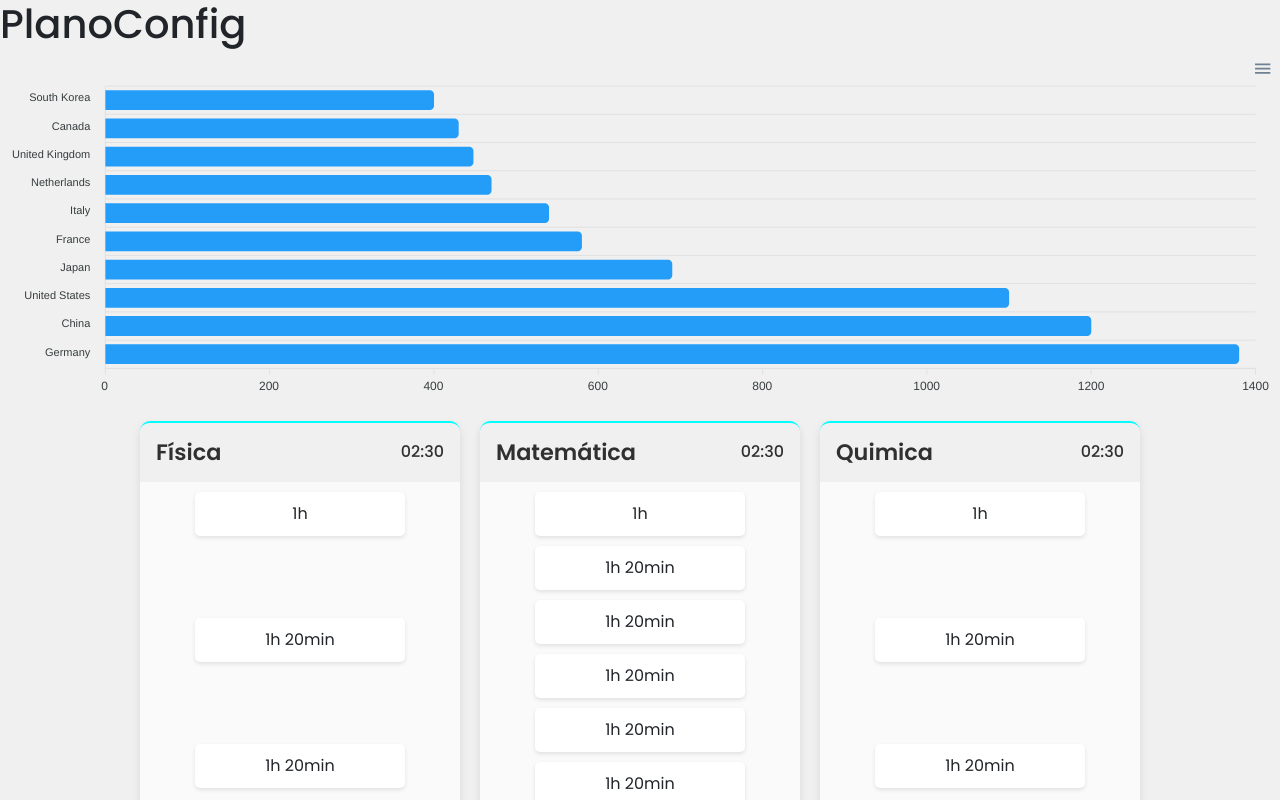
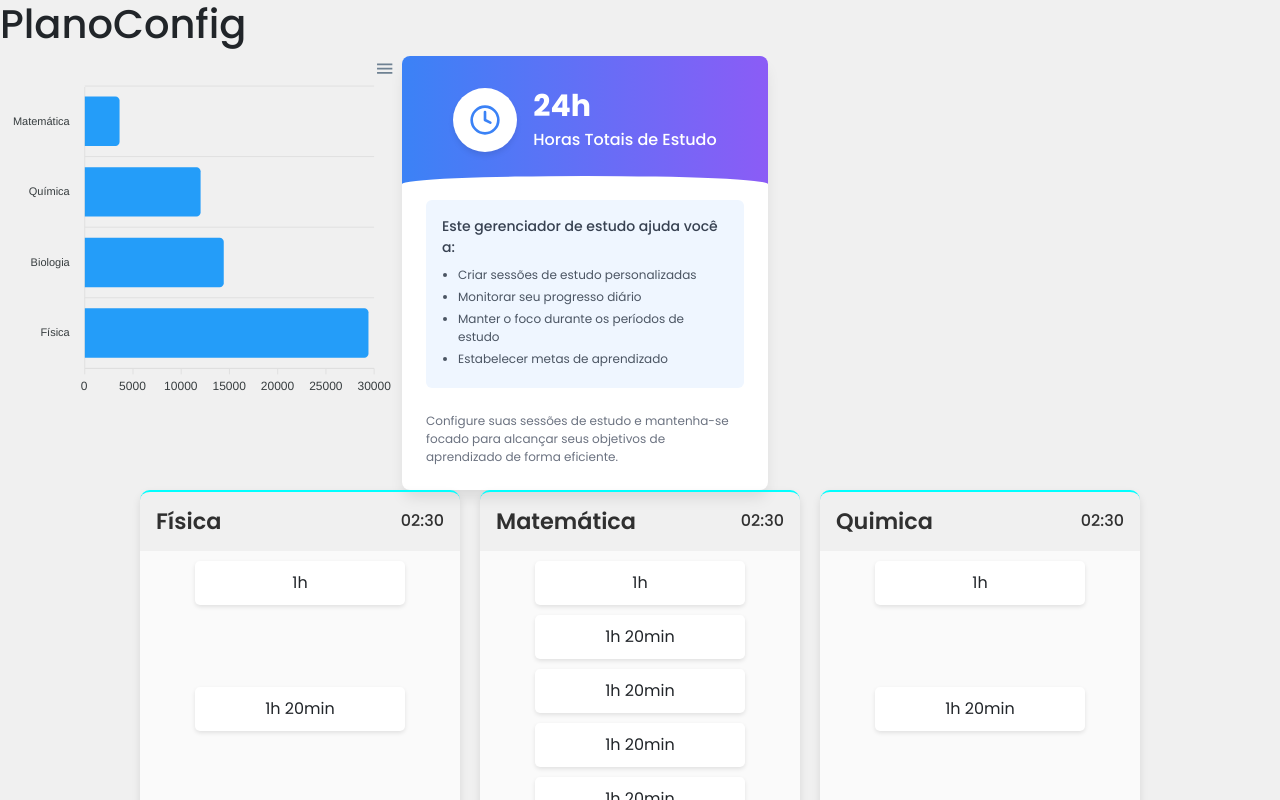
Before and after one commit to FreitassPedro/Immersion, a React (Vite) app in the folder frontend/: page /plano in a window 1280 px wide. Shown: the top 800 px of the page. Built offline with nearby package versions, Linux system fonts and the light colour scheme.

Commit message:
feat: Resume Card

```diff
--- a/frontend/src/components/PlanoGraph/index.tsx
+++ b/frontend/src/components/PlanoGraph/index.tsx
@@ -3,13 +3,16 @@ import { useState } from "react";
 import ReactApexChart from "react-apexcharts";
 import { planoElements } from "../../data/planoElements";
 
-const convertTimeToSeconds = (time: string): number => {
+const convertStringToSeconds = (time: string): number => {
     const [hours, minutes] = time.split(":").map(Number);
     return hours * 3600 + minutes * 60;
 };
 
 export const PlanoGraph = () => {
+    const [dadosTabela, setDadosTabela] = useState(planoElements);
 
+    const labels = dadosTabela.map(item => item.materia);
+    const series = dadosTabela.map(item => item.sessoes.map(sessao => convertStringToSeconds(sessao.tempo)).reduce((acc, curr) => acc + curr, 0));
     const options: ApexOptions = {
         chart: {
             type: 'bar',
@@ -26,23 +29,21 @@ export const PlanoGraph = () => {
             enabled: false
         },
         xaxis: {
-            categories: ['South Korea', 'Canada', 'United Kingdom', 'Netherlands', 'Italy', 'France', 'Japan',
-                'United States', 'China', 'Germany'
-            ],
+            categories: labels,
         },
 
-        series: [{
-            data: [400, 430, 448, 470, 540, 580, 690, 1100, 1200, 1380]
-        }],
+        series: series,
     };
 
 
     return (
-        <ReactApexChart
-            options={options}
-            series={options.series}
-            type='bar'
-            height={350}
-        />
+        <div style={{ width: '100%' }}>
+            <ReactApexChart
+                options={options}
+                series={[{ data: series }]}
+                type='bar'
+                height={350}
+            />
+        </div>
     );
 };
--- a/frontend/src/pages/Plano/index.tsx
+++ b/frontend/src/pages/Plano/index.tsx
@@ -6,12 +6,68 @@ export const Plano = () => {
     return (
         <div>
             <h1>PlanoConfig</h1>
-            <PlanoGraph />
+            <div className={styles["graph-container"]}>
+                <PlanoGraph />
+                <div className={styles["card"]}>
+                    {/* Design da parte superior */}
+                    <div className={styles["header-container"]}>
+                        <div className={styles["header-gradient"]}>
+                            <div className={styles["content-wrapper"]}>
+                                <div className={styles["icon-container"]}>
+                                    <svg
+                                        className={styles["clock-icon"]}
+                                        xmlns="http://www.w3.org/2000/svg"
+                                        width="32"
+                                        height="32"
+                                        viewBox="0 0 24 24"
+                                        fill="none"
+                                        stroke="currentColor"
+                                        strokeWidth="2"
+                                        strokeLinecap="round"
+                                        strokeLinejoin="round"
+                                    >
+                                        <circle cx="12" cy="12" r="10"></circle>
+                                        <polyline points="12 6 12 12 16 14"></polyline>
+                                    </svg>
+                                </div>
+                                <div className={styles["time-container"]}>
+                                    <h2 className={styles["hours-text"]}>24h</h2>
+                                    <p className={styles["subtitle-text"]}>Horas Totais de Estudo</p>
+                                </div>
+                            </div>
+                        </div>
+                        {/* Detalhe decorativo */}
+                        <div className={styles["wave-decoration"]}></div>
+                    </div>
+
+                    {/* Conteúdo */}
+                    <div className={styles["content-section"]}>
+                        <div className={styles["info-box"]}>
+                            <p className={styles["info-title"]}>
+                                Este gerenciador de estudo ajuda você a:
+                            </p>
+                            <ul className={styles["feature-list"]}>
+                                <li>Criar sessões de estudo personalizadas</li>
+                                <li>Monitorar seu progresso diário</li>
+                                <li>Manter o foco durante os períodos de estudo</li>
+                                <li>Estabelecer metas de aprendizado</li>
+                            </ul>
+                        </div>
+
+                        <div className={styles["footer-section"]}>
+                            <p className={styles["footer-text"]}>
+                                Configure suas sessões de estudo e mantenha-se focado para alcançar seus objetivos de aprendizado de forma eficiente.
+                            </p>
+                        </div>
+                    </div>
+                </div>
+
+            </div>
             <div className={styles.container}>
 
                 <div className={styles["cards-group"]}>
                     <div className={styles["subject-card"]}>
-                    <div className={styles["subject-header"]}>
+                        <div className={styles["subject-header"]}>
                             <h2>Física</h2>
                             <div className={styles["subject-header-hour"]}>
                                 <i className="fa-light fa-clock" />
@@ -26,7 +82,7 @@ export const Plano = () => {
                     </div>
 
                     <div className={styles["subject-card"]}>
-                    <div className={styles["subject-header"]}>
+                        <div className={styles["subject-header"]}>
                             <h2>Matemática</h2>
                             <div className={styles["subject-header-hour"]}>
                                 <i className="fa-light fa-clock" />
--- a/frontend/src/pages/Plano/styles.module.css
+++ b/frontend/src/pages/Plano/styles.module.css
@@ -6,6 +6,10 @@
     min-height: 100vh;
 }
 
+.graph-container {
+    display: flex;
+    width: 60%;
+}
 .cards-group {
     display: flex;
     gap: 20px;
@@ -14,6 +18,112 @@
     max-width: calc(3 * (20rem + 20px)); /* Limita a largura a 3 cards + gaps */
 
 }
+
+.card {
+    background-color: white;
+    box-shadow: 0 10px 15px -3px rgba(0, 0, 0, 0.1);
+    border-radius: 0.5rem;
+    overflow: hidden;
+    max-width: 24rem;
+    margin: 0 auto;
+  }
+
+  .header-container {
+    position: relative;
+  }
+
+  .header-gradient {
+    background: linear-gradient(to right, #3b82f6, #8b5cf6);
+    padding: 2rem;
+  }
+
+  .content-wrapper {
+    display: flex;
+    align-items: center;
+    justify-content: center;
+  }
+
+  .icon-container {
+    background-color: white;
+    border-radius: 50%;
+    padding: 1rem;
+    box-shadow: 0 4px 6px -1px rgba(0, 0, 0, 0.1);
+    margin-right: 1rem;
+  }
+
+  .clock-icon {
+    color: #3b82f6;
+  }
+
+  .time-container {
+    display: flex;
+    flex-direction: column;
+  }
+
+  .hours-text {
+    font-size: 1.875rem;
+    font-weight: 700;
+    color: white;
+    margin: 0;
+  }
+
+  .subtitle-text {
+    color: white;
+    font-weight: 500;
+    margin: 0.25rem 0 0 0;
+  }
+
+  .wave-decoration {
+    position: absolute;
+    height: 1rem;
+    width: 100%;
+    background-color: white;
+    border-top-left-radius: 100%;
+    border-top-right-radius: 100%;
+    bottom: -0.5rem;
+  }
+
+  .content-section {
+    padding: 1.5rem;
+    padding-top: 1rem;
+  }
+
+  .info-box {
+    background-color: #eff6ff;
+    padding: 1rem;
+    border-radius: 0.375rem;
+  }
+
+  .info-title {
+    font-size: 0.875rem;
+    color: #374151;
+    font-weight: 500;
+    margin-bottom: 0.5rem;
+  }
+
+  .feature-list {
+    font-size: 0.75rem;
+    color: #4b5563;
+    padding-left: 1rem;
+    margin: 0;
+  }
+
+  .feature-list li {
+    margin-bottom: 0.25rem;
+  }
+
+  .footer-section {
+    margin-top: 1rem;
+    padding-top: 0.5rem;
+  }
+
+  .footer-text {
+    font-size: 0.75rem;
+    color: #6b7280;
+    margin: 0;
+  }
+
+
 
 .subject-card {
     width: 20rem;
```
